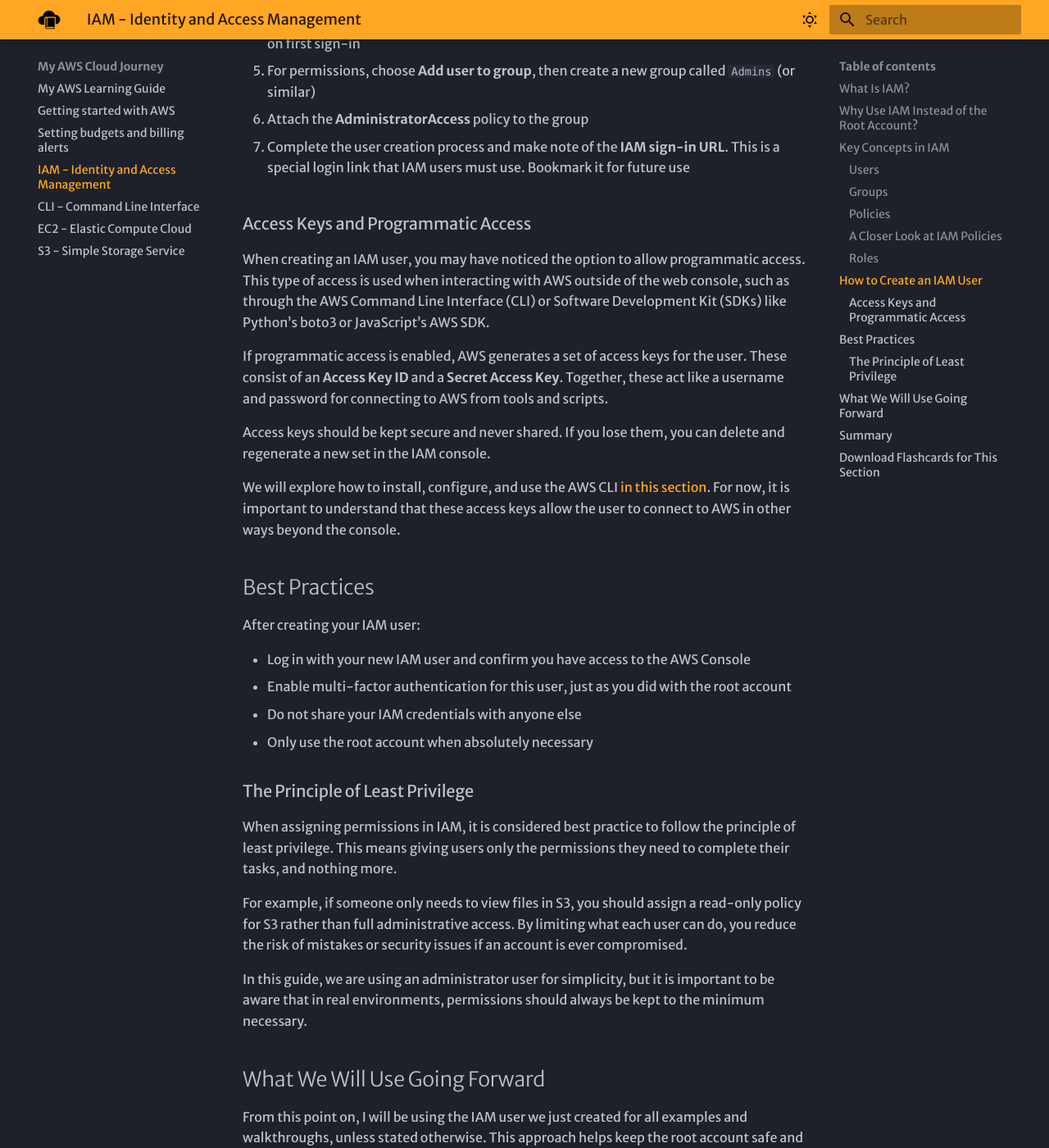
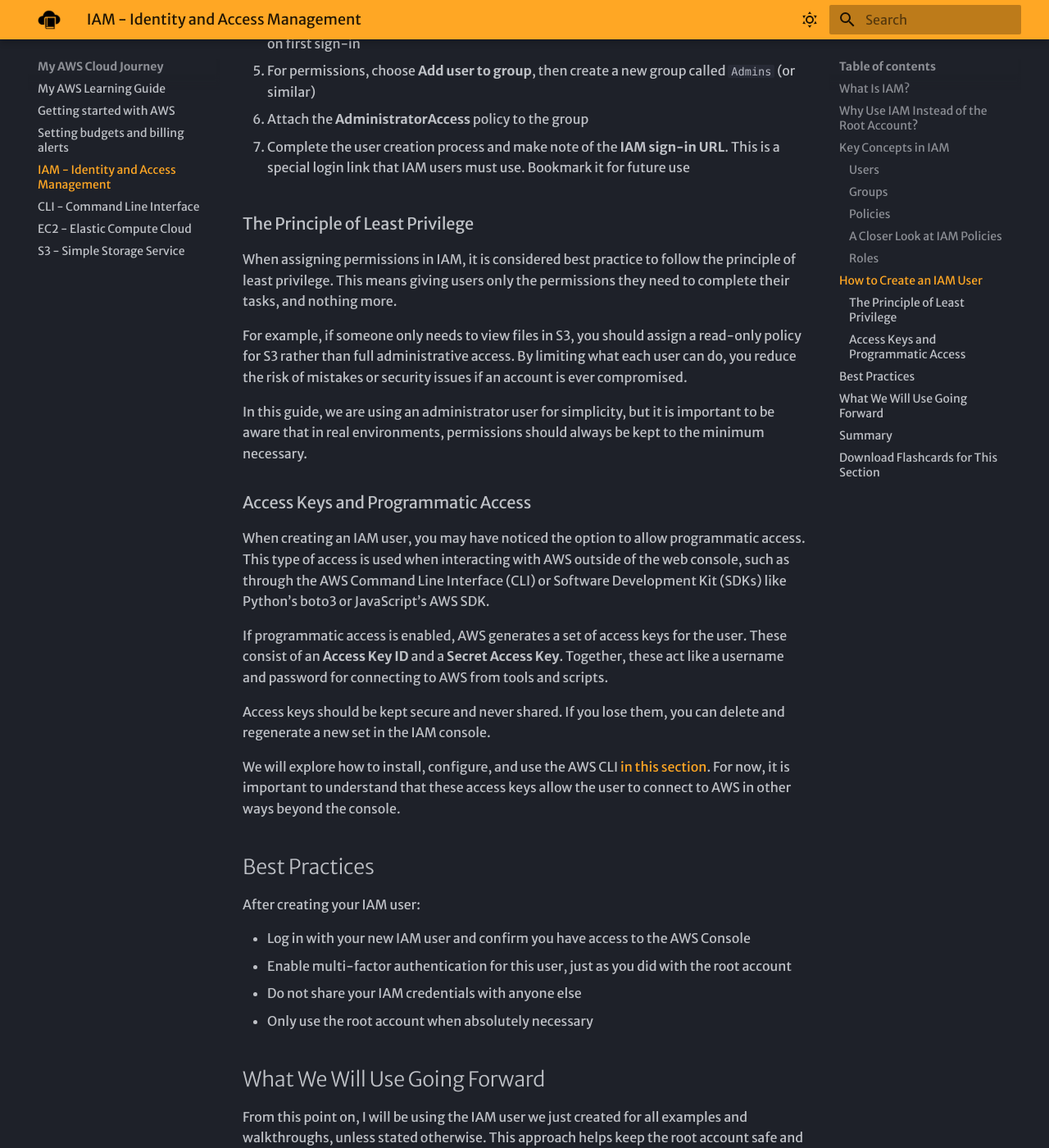
Before and after one commit to SP-cloudjourney/My-AWS-Learning-Guide, an MkDocs documentation site: the page built from docs/iam.md, in a window 1280 px wide and 1400 px high, scrolled down 2216 px. Shown: the whole window at 82% size. Built offline with MkDocs 1.6.1 and Material for MkDocs 9.7.7, drawn with Linux system fonts in a browser that asks for light colours; some web fonts are replaced; part of the change alters nothing that is shown.

```diff
--- a/docs/iam.md
+++ b/docs/iam.md
@@ -64,6 +64,13 @@ Here is how I created a new IAM user with administrator permissions:
 
 7. Complete the user creation process and make note of the **IAM sign-in URL**. This is a special login link that IAM users must use. Bookmark it for future use
 
+### The Principle of Least Privilege
+
+When assigning permissions in IAM, it is considered best practice to follow the principle of least privilege. This means giving users only the permissions they need to complete their tasks, and nothing more.
+
+For example, if someone only needs to view files in S3, you should assign a read-only policy for S3 rather than full administrative access. By limiting what each user can do, you reduce the risk of mistakes or security issues if an account is ever compromised.
+
+In this guide, we are using an administrator user for simplicity, but it is important to be aware that in real environments, permissions should always be kept to the minimum necessary.
 
 ### Access Keys and Programmatic Access
 
@@ -84,14 +91,6 @@ After creating your IAM user:
 - Do not share your IAM credentials with anyone else
 - Only use the root account when absolutely necessary
 
-### The Principle of Least Privilege
-
-When assigning permissions in IAM, it is considered best practice to follow the principle of least privilege. This means giving users only the permissions they need to complete their tasks, and nothing more.
-
-For example, if someone only needs to view files in S3, you should assign a read-only policy for S3 rather than full administrative access. By limiting what each user can do, you reduce the risk of mistakes or security issues if an account is ever compromised.
-
-In this guide, we are using an administrator user for simplicity, but it is important to be aware that in real environments, permissions should always be kept to the minimum necessary.
-
 ## What We Will Use Going Forward
 
 From this point on, I will be using the IAM user we just created for all examples and walkthroughs, unless stated otherwise. This approach helps keep the root account safe and encourages secure habits from the beginning.
```
